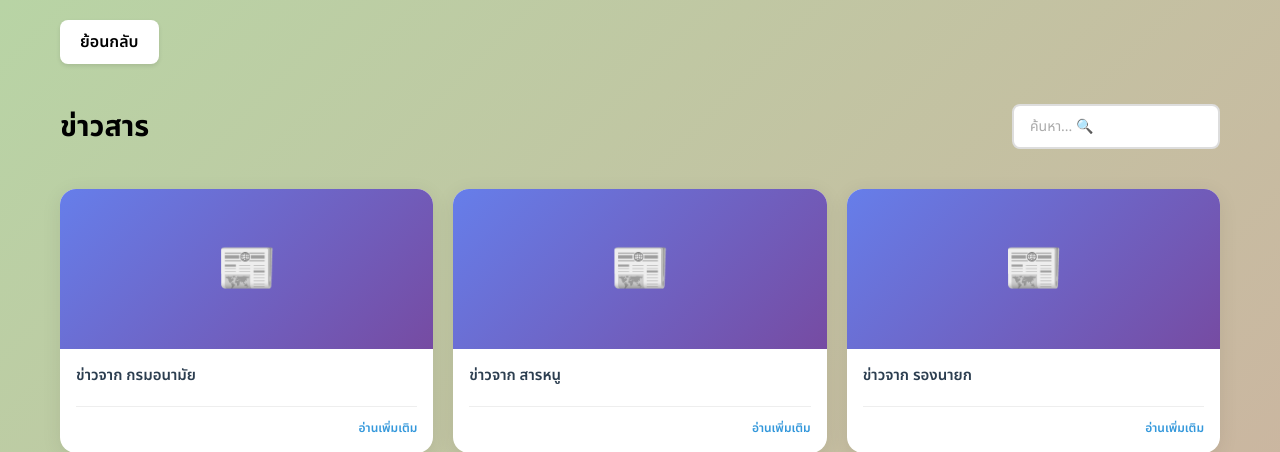
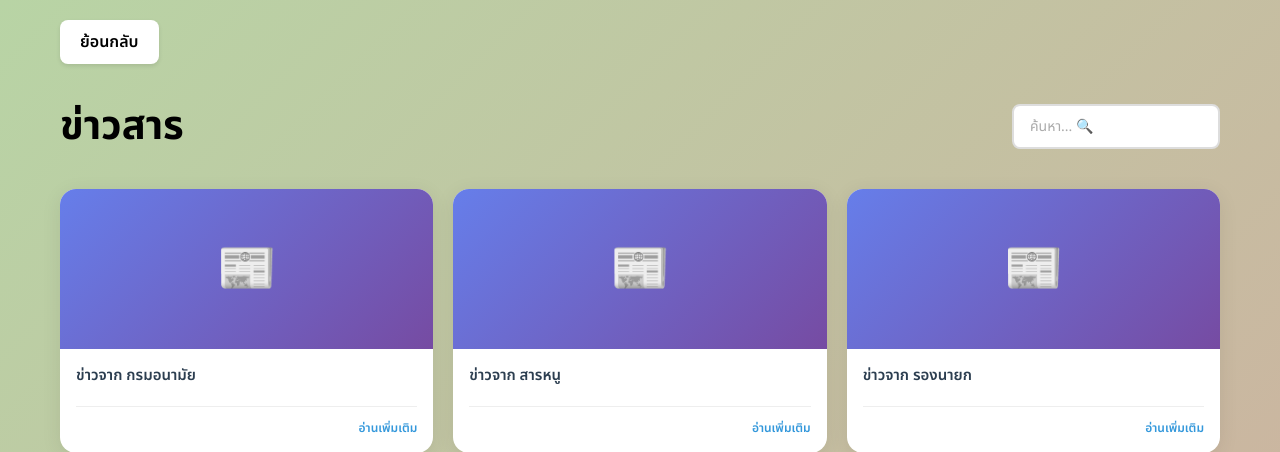
Before and after one commit to Benyawann/kokdata_newversion, a Flask app: page /static/pages/news.html in a window 1280 px wide. Shown: the top 452 px of the page. Run offline with Flask 3, Linux system fonts and the light colour scheme; data that the repository does not hold is empty; some libraries are stand-ins or nearby versions; some web fonts are replaced.

Commit message:
Edit font size 2.5 em

```diff
--- a/static/css/news.css
+++ b/static/css/news.css
@@ -52,7 +52,7 @@ body {
 
 .news-header h1 {
     color: black;
-    font-size: 1.8rem;
+    font-size: 2.5em;
     margin: 0;
 }
 
```
